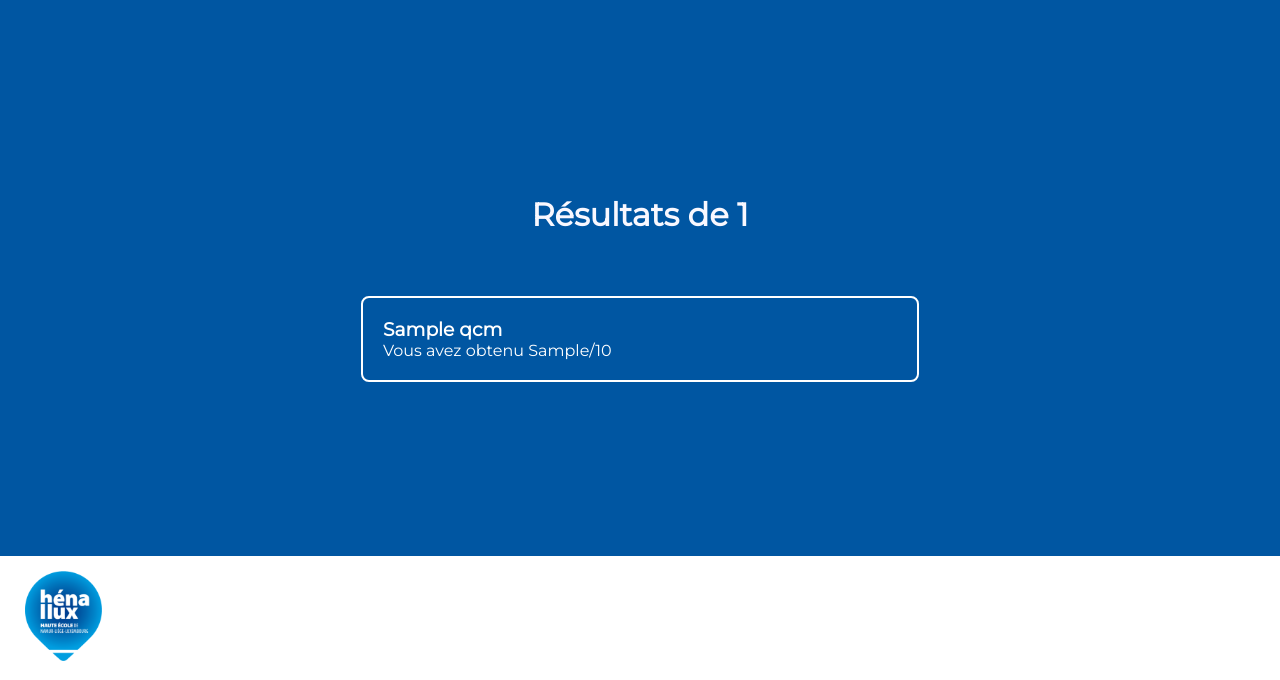
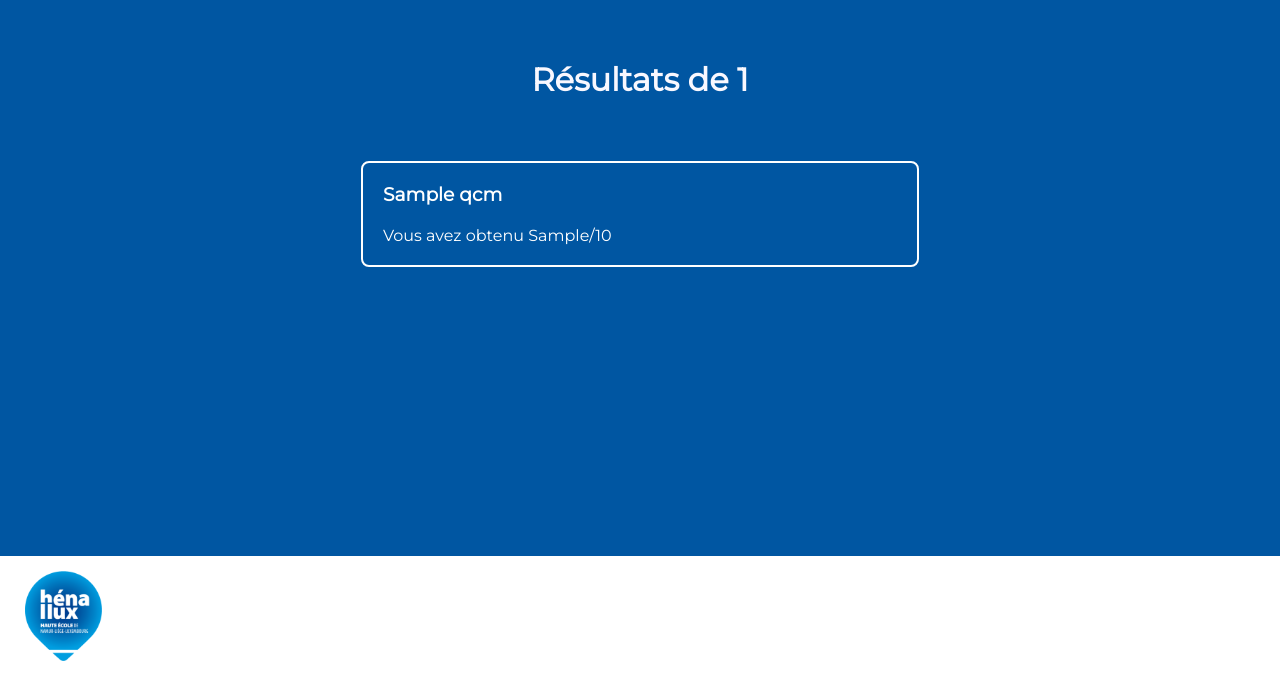
Before and after one commit to WH-Yoshi/QCM-front, a PHP site: page /result.php in a window 1280 px wide. Shown: the part 120-800 px from the top of the page. Run offline with PHP 8.4, Linux system fonts and the light colour scheme; the visitor is signed in with stand-in values (Sample User, id 1); tables that the repository leaves empty or names only in its code hold one stand-in row (values such as "Sample post"); data that the repository does not hold is empty; some libraries are stand-ins or nearby versions.

Commit message:
26-10-23

```diff
--- a/result.php
+++ b/result.php
@@ -22,6 +22,21 @@
     header("Location: ./menu.php");
     exit();
 }
+// This ocde is going to check if an exam is 'en cours'
+foreach ($userExams as $Exam) {
+    if ($Exam['Resultat'] == null) {
+        $sql = "UPDATE `EXAMEN` SET `Etat` = 'fini', `Resultat` = '0' WHERE `EXAMEN`.`examenID` = :examenID;";
+        try {
+            $stmt = $db->prepare($sql);
+            $stmt->bindParam(':examenID', $Exam['examenID']);
+            $stmt->execute();
+        } catch (PDOException $e) {
+            echo "Error coming from the database : " . $e->getMessage();
+        }
+//        $Exam['Resultat'] = 0;
+    }
+}
+
 // This code is going to get each choice the user has done
 $userChoices = array();
 foreach ($userExams as $exam) {
--- a/styles/style.css
+++ b/styles/style.css
@@ -448,6 +448,10 @@
 }
 
 /*RESULT*/
+main#results {
+  display: flex;
+  justify-content: flex-start;
+}
 main#results h1 {
   margin-top: 60px;
 }
@@ -457,11 +461,12 @@
   display: flex;
   flex-wrap: wrap;
   justify-content: space-around;
-  align-items: flex-start;
   padding: 20px;
   margin-top: 40px;
 }
 section#qcm-result div.result {
+  display: flex;
+  flex-direction: column;
   width: 45%;
   margin-bottom: 20px;
   border-radius: 8px;
@@ -469,6 +474,7 @@
   padding: 20px;
   box-sizing: border-box;
   color: white;
+  gap: 20px;
 }
 
 
```
